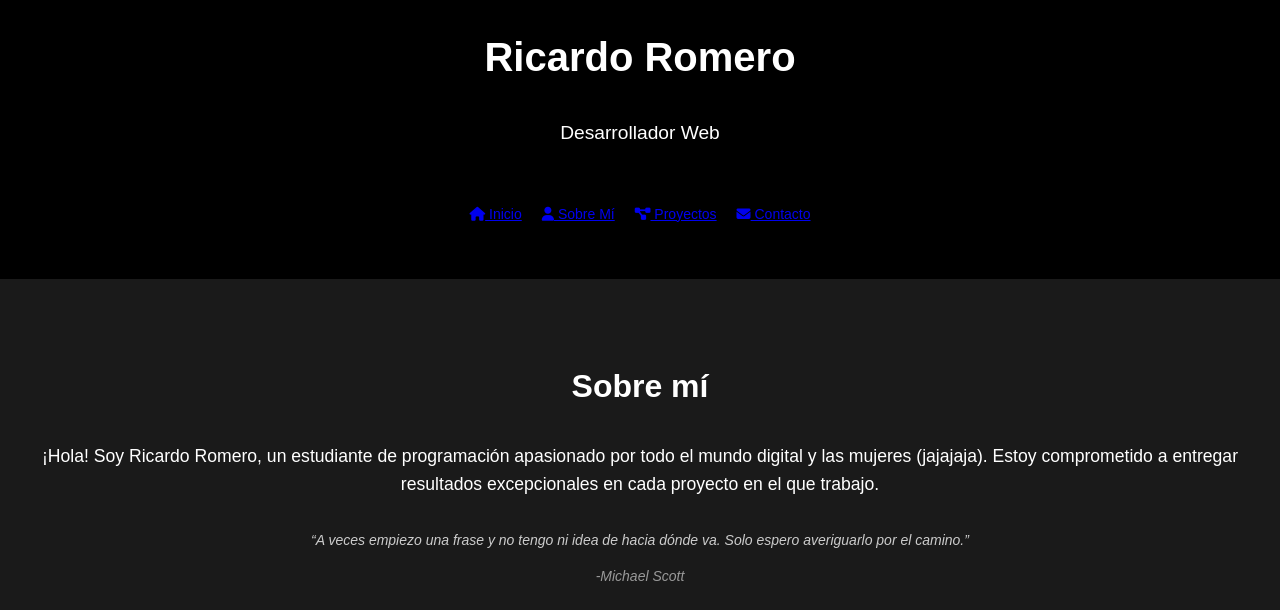
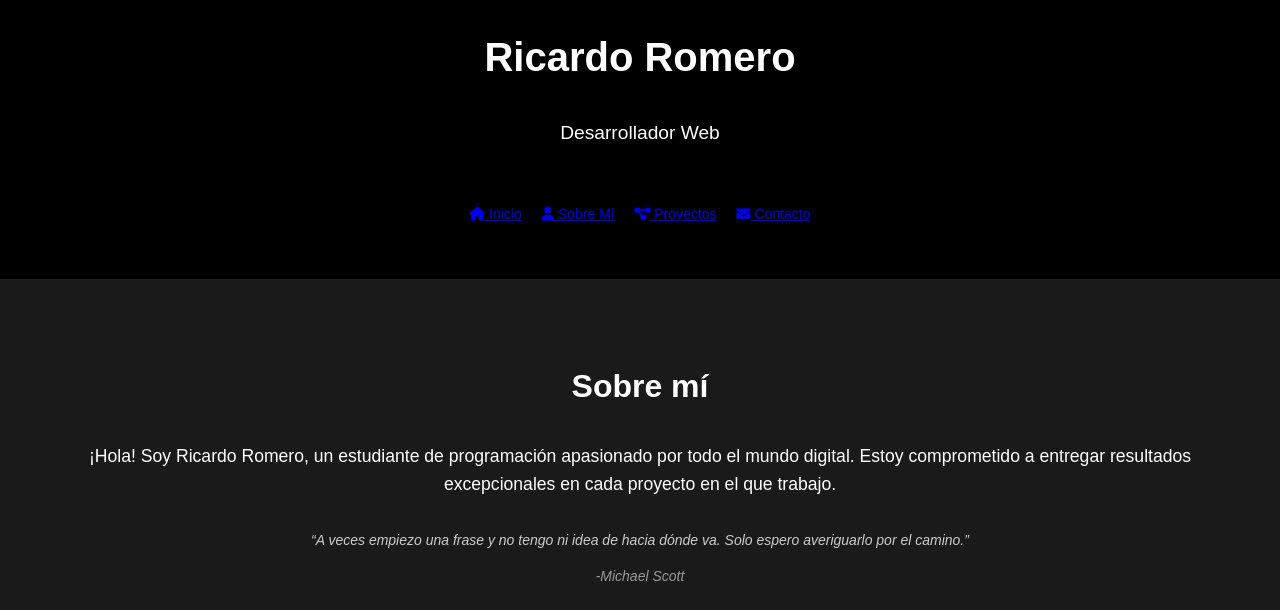
Before and after one commit to SecretDaddyRich/portafolio, a plain HTML site: page index.html in a window 1280 px wide. Shown: the part 190-800 px from the top of the page. Drawn offline with Linux system fonts and the light colour scheme.

Commit message:
Update index.html

```diff
--- a/index.html
+++ b/index.html
@@ -49,7 +49,7 @@
     <section class="about" id="sobre-mi">
         <div class="about__container">
             <h3 class="about__title">Sobre mí</h3>
-            <p class="about__paragraph">¡Hola! Soy Ricardo Romero, un estudiante de programación apasionado por todo el mundo digital y las mujeres (jajajaja). Estoy comprometido a entregar resultados excepcionales en cada proyecto en el que trabajo.</p>
+            <p class="about__paragraph">¡Hola! Soy Ricardo Romero, un estudiante de programación apasionado por todo el mundo digital. Estoy comprometido a entregar resultados excepcionales en cada proyecto en el que trabajo.</p>
             <blockquote class="about__quote">
                 <p>“A veces empiezo una frase y no tengo ni idea de hacia dónde va. Solo espero averiguarlo por el camino.”</p>
                 <footer>-Michael Scott</footer>
```
